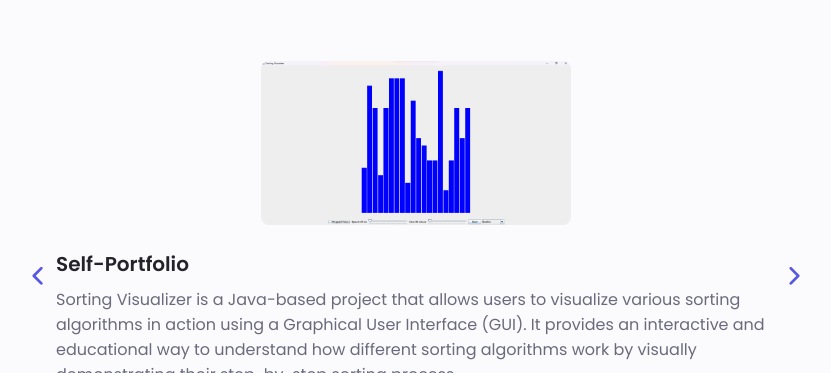
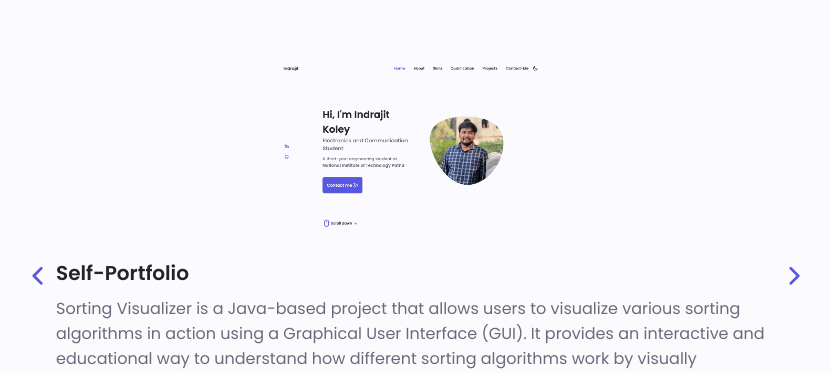
Before and after one commit to koleyindrajit/portfolio, a plain HTML site: page index.html in a window 1280 px wide. Shown: the part 3107-3480 px from the top of the page, without its empty margins (224-1055 px from the left). Drawn offline with nearby package versions, Linux system fonts and the light colour scheme.

Commit message:
Update index.html

```diff
--- a/index.html
+++ b/index.html
@@ -676,7 +676,7 @@ company and pitch the business plan accordingly.
 
             <!-- ------------------------portfollio 5-------------------- -->
             <div class="portfolio__content grid swiper-slide">
-              <img src="assets/img/portfolio4.png" class="portfolio__img" />
+              <img src="assets/img/portfolio.png" class="portfolio__img" />
 
               <div class="portfolio__data">
                 <h3 class="portfolio__title">Self-Portfolio</h3>
```
